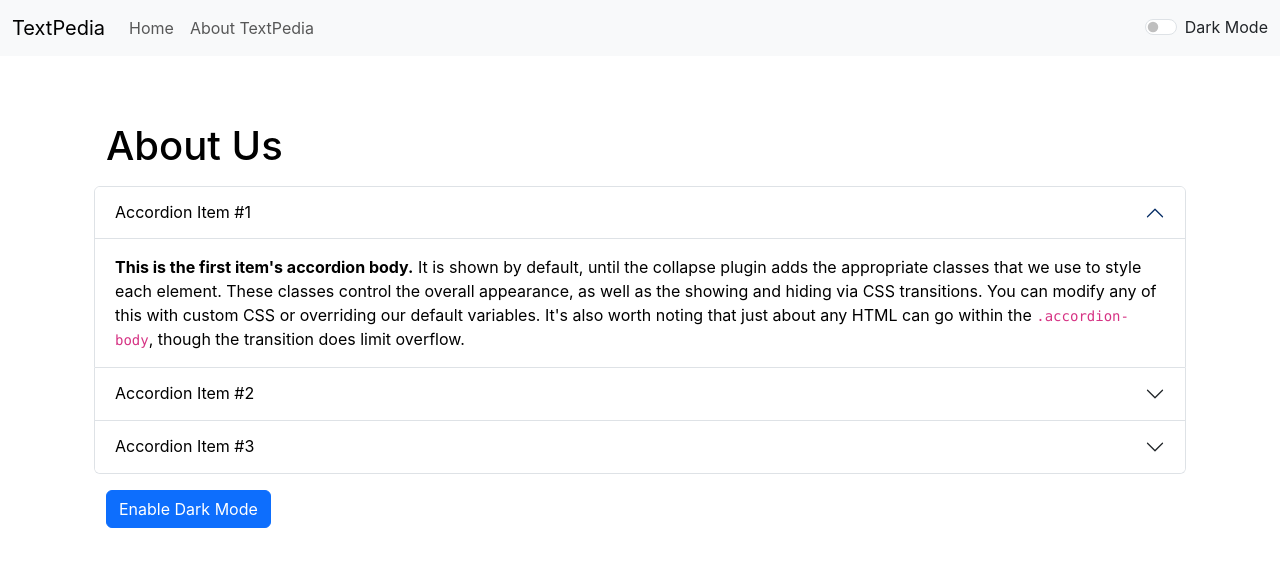
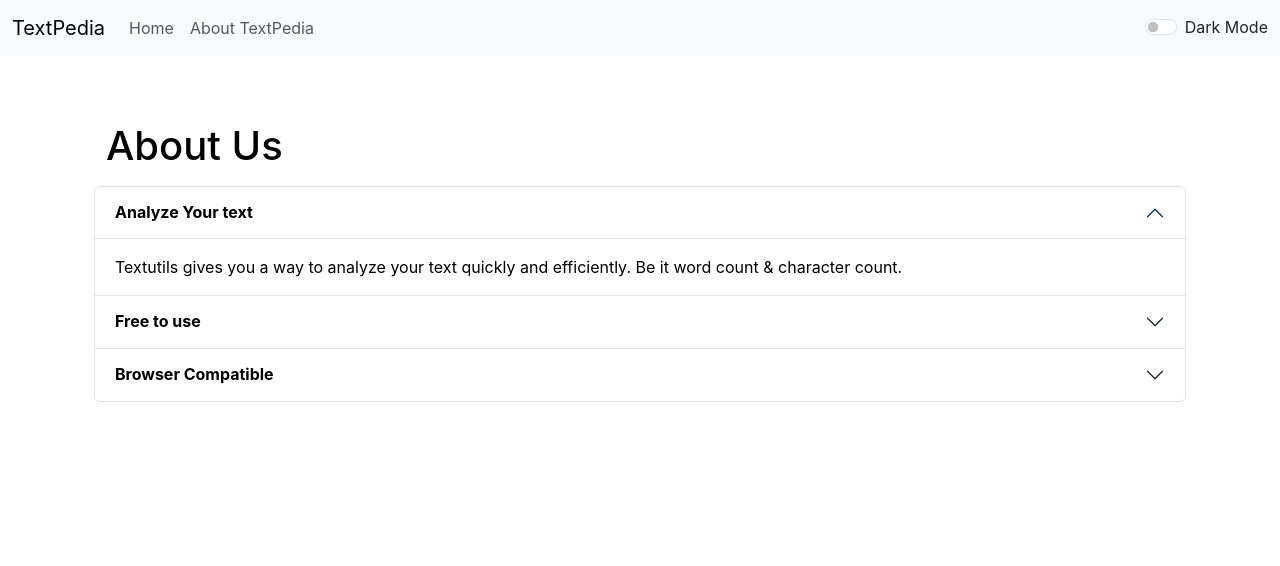
Before and after one commit to syed84/TextPedia, a React (Create React App) app: page /about in a window 1280 px wide. Shown: the top 566 px of the page. Built offline with nearby package versions, Linux system fonts and the light colour scheme.

Commit message:
Update About.js

```diff
--- a/src/components/about/About.js
+++ b/src/components/about/About.js
@@ -1,43 +1,48 @@
-import React, { useState } from "react";
+// import React, { useState } from "react";
 
-export default function About() {
+export default function About(pro) {
+  // const [myStyle, setMyStyle] = useState({
+  //   color: "black",
+  //   backgroundColor: "white",
+  // });
 
-  const [myStyle, setMyStyle] = useState({
-    color: "black",
-    backgroundColor: "white",
-  });
+  //   const[btnText, setBtnText] = useState("Enable Dark Mode")
 
-  const[btnText, setBtnText] = useState("Enable Dark Mode")
+  //  const handleDarkMode = () => {
+  //     if (myStyle.color === "white") {
+  //         // setMyStyle({
+  //         //   color: "black",
+  //         //   backgroundColor: "white",
+  //         // });
+  //         setBtnText("Enable Dark Mode");
+  //       }
 
- const handleDarkMode = () => {
-    if (myStyle.color === "white") {
-        setMyStyle({
-          color: "black",
-          backgroundColor: "white",
-        });
-        setBtnText("Enable Dark Mode");
-      }
+  //       else {
+  //         // setMyStyle({
+  //         //   color: "white",
+  //         //   backgroundColor: "black",
+  //         // });
+  //         setBtnText("Disable Dark Mode");
 
-      else {
-        setMyStyle({
-          color: "white",
-          backgroundColor: "black",
-        });
-        setBtnText("Disable Dark Mode");
-
-      }
- }
+  //       }
+  //  }
 
   // let myStyle= {
   //         color:"white",
   //         backgroundColor:"black"
 
   //     }
+
+  let myStyle = {
+    color: pro.mode === "dark" ? "white" : "black",
+    backgroundColor: pro.mode === "dark" ? "black" : "white",
+  };
+
   return (
     <div className="container" style={myStyle}>
       <h1 className="container my-3">About Us</h1>
       <div className="accordion" id="accordionExample">
-        <div className="accordion-item" style={myStyle}>
+        <div className="accordion-item">
           <h2 className="accordion-header">
             <button
               className="accordion-button"
@@ -48,7 +53,7 @@
               aria-expanded="true"
               aria-controls="collapseOne"
             >
-              Accordion Item #1
+              <strong>Analyze Your text </strong>
             </button>
           </h2>
           <div
@@ -56,15 +61,9 @@
             className="accordion-collapse collapse show"
             data-bs-parent="#accordionExample"
           >
-            <div className="accordion-body">
-              <strong>This is the first item's accordion body.</strong> It is
-              shown by default, until the collapse plugin adds the appropriate
-              classes that we use to style each element. These classes control
-              the overall appearance, as well as the showing and hiding via CSS
-              transitions. You can modify any of this with custom CSS or
-              overriding our default variables. It's also worth noting that just
-              about any HTML can go within the <code>.accordion-body</code>,
-              though the transition does limit overflow.
+            <div className="accordion-body" style={myStyle}>
+              Textutils gives you a way to analyze your text quickly and
+              efficiently. Be it word count & character count.
             </div>
           </div>
         </div>
@@ -79,7 +78,7 @@
               aria-expanded="false"
               aria-controls="collapseTwo"
             >
-              Accordion Item #2
+              <strong>Free to use </strong>
             </button>
           </h2>
           <div
@@ -87,15 +86,11 @@
             className="accordion-collapse collapse"
             data-bs-parent="#accordionExample"
           >
-            <div className="accordion-body">
-              <strong>This is the second item's accordion body.</strong> It is
-              hidden by default, until the collapse plugin adds the appropriate
-              classes that we use to style each element. These classes control
-              the overall appearance, as well as the showing and hiding via CSS
-              transitions. You can modify any of this with custom CSS or
-              overriding our default variables. It's also worth noting that just
-              about any HTML can go within the <code>.accordion-body</code>,
-              though the transition does limit overflow.
+            <div className="accordion-body" style={myStyle}>
+              TextUtils is a free character counter tool that provides instant
+              character count & word count statistics for a given text.
+              TextUtils reports the number of words and characters. Thus it is
+              suitable for writing text with word/ character limit.
             </div>
           </div>
         </div>
@@ -103,6 +98,7 @@
           <h2 className="accordion-header">
             <button
               className="accordion-button collapsed"
+
               style={myStyle}
               type="button"
               data-bs-toggle="collapse"
@@ -110,7 +106,7 @@
               aria-expanded="false"
               aria-controls="collapseThree"
             >
-              Accordion Item #3
+              <strong>Browser Compatible </strong>
             </button>
           </h2>
           <div
@@ -118,21 +114,17 @@
             className="accordion-collapse collapse"
             data-bs-parent="#accordionExample"
           >
-            <div className="accordion-body">
-              <strong>This is the third item's accordion body.</strong> It is
-              hidden by default, until the collapse plugin adds the appropriate
-              classes that we use to style each element. These classes control
-              the overall appearance, as well as the showing and hiding via CSS
-              transitions. You can modify any of this with custom CSS or
-              overriding our default variables. It's also worth noting that just
-              about any HTML can go within the <code>.accordion-body</code>,
-              though the transition does limit overflow.
+            <div className="accordion-body" style={myStyle}>
+              This word counter software works in any web browsers such as
+              Chrome, Firefox, Internet Explorer, Safari, Opera. It suits to
+              count characters in facebook, blog, books, excel document, pdf
+              document, essays, etc.
             </div>
           </div>
         </div>
       </div>
       <div className="container my-3">
-        <button className="btn btn-primary" onClick={handleDarkMode} type="button">{btnText}</button>
+        {/* <button className="btn btn-primary" onClick={handleDarkMode} type="button">{btnText}</button> */}
       </div>
     </div>
   );
```
